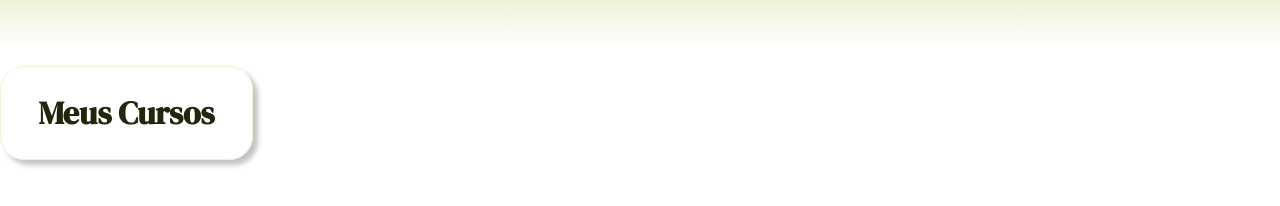
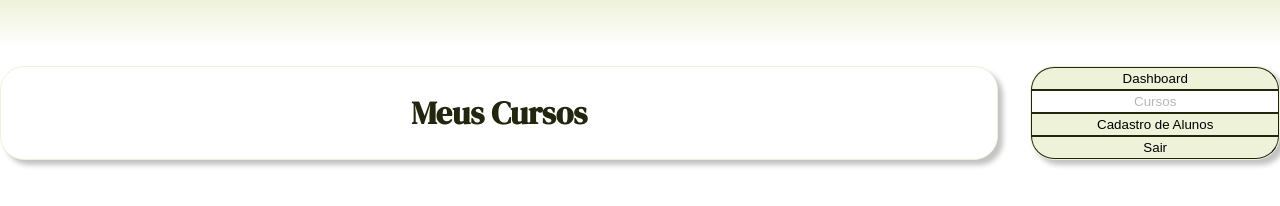
Before and after one commit to juliogramos/AVA-Educa-Plus, a website with bundled scripts: page dashboard/dashboard.html in a window 1280 px wide. Built offline with nearby package versions, Linux system fonts and the light colour scheme.

Commit message:
implementa menu lateral

```diff
--- a/css/style.css
+++ b/css/style.css
@@ -95,6 +95,54 @@ h6 {
     text-align: center;
 }
 
+/* MENU LATERAL */
+
+aside {
+    border: 1px solid var(--color-primary);
+    border-radius: var(--border-radius);
+    background-color: white;
+}
+
+aside nav {
+    list-style: none;
+    display: grid;
+    grid-template-rows: 1fr 1fr 1fr 1fr;
+    height: 100%;
+    padding-right: 0px;
+    padding-left: 0px;
+}
+
+aside button {
+    border: 1px solid var(--color-secondary);
+    background-color: var(--color-primary);
+    cursor: pointer;
+}
+
+aside button:hover {
+    background-color: var(--color-accent);
+    color: white;
+}
+
+aside button:disabled {
+    background-color: white;
+    cursor: default;
+}
+
+aside button:disabled:hover {
+    background-color: white;
+    color: #717171;
+}
+
+aside button:first-child {
+    border-top-left-radius: var(--border-radius);
+    border-top-right-radius: var(--border-radius);
+}
+
+aside button:last-child {
+    border-bottom-left-radius: var(--border-radius);
+    border-bottom-right-radius: var(--border-radius);
+}
+
 /* CORES PARA TEXTO */
 .cor-primaria {
     color: var(--color-primary);
--- a/dashboard/dashboard.css
+++ b/dashboard/dashboard.css
@@ -22,8 +22,8 @@
 .container {
     max-width: var(--max-width);
     display: grid;
-    grid-template-columns: 1fr 4fr;
-    gap: var(--space-double);
+    grid-template-columns: 4fr 1fr;
+    gap: var(--space-quadruple);
     margin-top: calc(var(--header-height) + var(--space-double));
 }
 
@@ -31,11 +31,11 @@
     list-style: none;
 }
 
-aside,
 main {
     border: 1px solid var(--color-primary);
     border-radius: var(--border-radius);
     padding: var(--space-double);
+    background-color: white;
 }
 
 h1 {
--- a/dashboard/dashboard.html
+++ b/dashboard/dashboard.html
@@ -16,6 +16,9 @@
         <!-- Estilos -->
         <link rel="stylesheet" href="../css/style.css" />
         <link rel="stylesheet" href="./dashboard.css" />
+
+        <!-- Inserir menu lateral e cabeçalho dinâmicamente -->
+        <script src="../js/menu-lateral.js" defer></script>
     </head>
     <body>
         <!-- Cabeçalho inserido dinâmicamente -->
--- /dev/null
+++ b/js/menu-lateral.js
@@ -0,0 +1,44 @@
+function criarBotaoNaNav(texto, func, desabilitado, nav) {
+    const botao = document.createElement("button");
+    botao.textContent = texto;
+    botao.addEventListener("click", func);
+    botao.disabled = desabilitado;
+
+    nav.appendChild(botao);
+}
+
+const container = document.getElementsByClassName("container")[0];
+
+const menuLateral = document.createElement("aside");
+menuLateral.classList.add("shadow-default");
+
+const nav = document.createElement("nav");
+
+criarBotaoNaNav(
+    "Dashboard",
+    () => navigation.navigate("../dashboard/dashboard.html"),
+    false,
+    nav,
+);
+
+criarBotaoNaNav("Cursos", undefined, true, nav);
+
+criarBotaoNaNav(
+    "Cadastro de Alunos",
+    () => navigation.navigate("../cadastro-aluno/cadastro-aluno.html"),
+    false,
+    nav,
+);
+
+criarBotaoNaNav(
+    "Sair",
+    () => {
+        sessionStorage.removeItem("usuario");
+        navigation.navigate("../login/login.html");
+    },
+    false,
+    nav,
+);
+
+menuLateral.appendChild(nav);
+container.appendChild(menuLateral);
```
